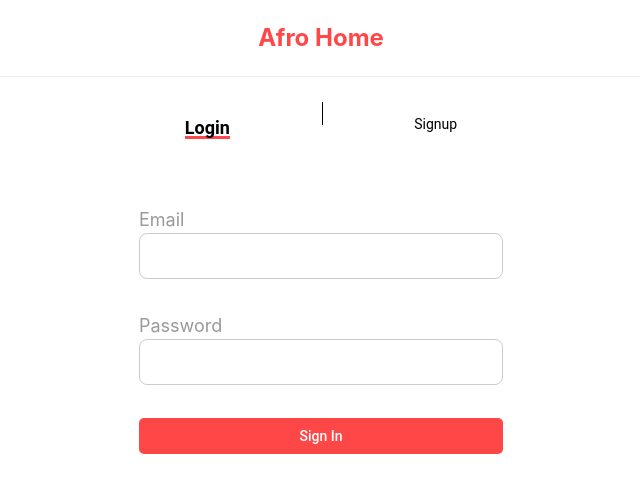
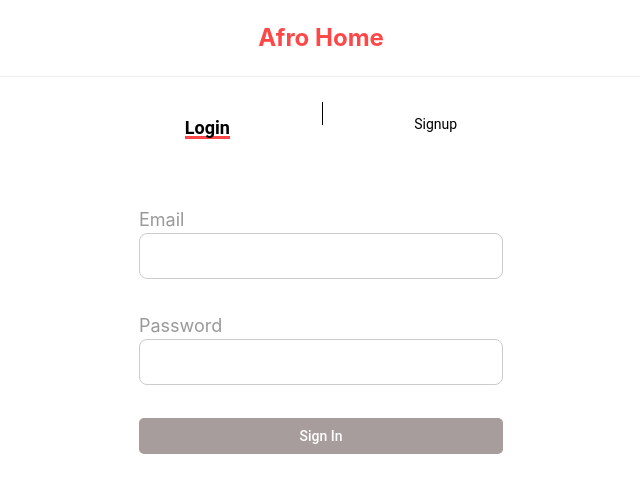
Before and after one commit to marckender/Trabalho_de_Conclusao_de_Curso, a React (Vite) app in the folder Project/front-end/: page /login in a window 1280 px wide. Shown: the top 492 px of the page, without its empty margins (319-959 px from the left). Built offline with nearby package versions, Linux system fonts and the light colour scheme.

Commit message:
feat: login and sign up ok

```diff
--- a/Project/front-end/src/components/UI/atoms/BaseButton/index.tsx
+++ b/Project/front-end/src/components/UI/atoms/BaseButton/index.tsx
@@ -9,9 +9,10 @@ interface ButtonProps {
   background?: string
   width?: number | string;
   disabled?: boolean;
+  loading?:boolean
 }
 
-const BaseButton = ({ disabled, label, onClick, size = "medium", color="ffffff", background = "#0000", width }: ButtonProps) => {
+const BaseButton = ({ loading,disabled, label, onClick, size = "medium", color="ffffff", background = "#0000", width }: ButtonProps) => {
   const buttonSize = size === "small" ? "btn-small" : size === "large" ? "btn-large" : "";
 
   const buttonStyle = {
@@ -21,8 +22,8 @@ const BaseButton = ({ disabled, label, onClick, size = "medium", color="ffffff",
   };
 
   return (
-    <button disabled={disabled} className={`base_button ${buttonSize}`} style={buttonStyle} onClick={onClick}>
-      {label}
+    <button disabled={disabled || loading} className={`base_button ${buttonSize}`} style={buttonStyle} onClick={onClick}>
+      {loading ? 'loading ...': label}
     </button>
   );
 };
--- a/Project/front-end/src/components/UI/atoms/BaseButton/styles.scss
+++ b/Project/front-end/src/components/UI/atoms/BaseButton/styles.scss
@@ -26,4 +26,12 @@
         font-size: 20px;
         padding: 20px 40px;
     }
+    &:disabled{
+        background-color: rgb(168, 157, 157)!important;
+
+        &:hover{
+            opacity: unset;
+            cursor:none;
+        }
+    }
 }
--- a/Project/front-end/src/components/template/Login/FormLogin.tsx
+++ b/Project/front-end/src/components/template/Login/FormLogin.tsx
@@ -2,22 +2,23 @@ import React, { useState } from 'react'
 import BaseInput from '../../UI/atoms/BaseInput';
 import BaseButton from '../../UI/atoms/BaseButton';
 import './styles.scss'
+import { useAuthContext } from '../../../contexts/useAuthContet';
 
 export const FormLogin = () => {
-
     const [email, setEmail] = useState<string>("");
     const [password, setPassword] = useState<string>("");
+    const {signIn, loading} = useAuthContext();
 
     const handleSubmit = (event: React.FormEvent) => {
       event.preventDefault();
-    //   signIn(email, password);
+      signIn({email, password});
     };
 
   return (
     <form action="" onSubmit={handleSubmit}> <br />
         <BaseInput label="Email" type='text' value={email} onChange={e =>setEmail(e)} />
         <BaseInput label="Password" type='password' value={password} onChange={e =>setPassword(e)} />
-        <BaseButton label='Sign In' background='#ff4747' width={100}/>
+        <BaseButton disabled={loading || !email || !password} loading={loading} label='Sign In' background='#ff4747' width={100} onClick={handleSubmit}/>
 
             <br />
         {/*<Link to="/passwordreset" className="back-link"><small>Ou bliye ModPas ou? </small></Link> */}
--- a/Project/front-end/src/components/template/Login/FormSignup.tsx
+++ b/Project/front-end/src/components/template/Login/FormSignup.tsx
@@ -4,7 +4,7 @@ import BaseButton from '../../UI/atoms/BaseButton';
 import { useAuthContext } from '../../../contexts/useAuthContet';
 
 export const FormSignUp = () => {
-const { signUp } = useAuthContext()
+const { signUp, loading } = useAuthContext()
 
   const [name, setName] = useState<string>("");
   const [email, setEmail] = useState<string>("");
@@ -20,7 +20,8 @@ const { signUp } = useAuthContext()
         <BaseInput label="Nom" type='text' value={name} onChange={e =>setName(e)} />
         <BaseInput label="Email" type='text' value={email} onChange={e =>setEmail(e)} />
         <BaseInput label="Password" type='password' value={password} onChange={e =>setPassword(e)} />
-        <BaseButton label='Sign Up' background='#ff4747' width={100} onClick={handleSubmit}/>
+        <BaseButton
+          disabled={loading || !name || !email || !password} loading={loading} label='Sign Up' background='#ff4747' width={100} onClick={handleSubmit}/>
 
 
         {/* <CustomButton
--- a/Project/front-end/src/contexts/useAuthContet.tsx
+++ b/Project/front-end/src/contexts/useAuthContet.tsx
@@ -1,60 +1,95 @@
 import { createContext, useContext, useState } from "react";
-// import { Navigate, redirect, useLocation, useNavigate } from "react-router-dom";
+import { useLocation, useNavigate } from "react-router-dom";
 import { afroHomeApi } from "../services/apiRequest";
 import { useToast } from "./useToast";
 
 
-interface signUpBodyInterface {
-    name: string;
+
+interface authInterface {
+  name?: string;
   email: string;
-    password: string;
+  password:string;
 }
-  // interface UserData {
-  //   id: string | number;
-  //   name: string;
-  //   email: string;
-  //   role?: string;
-  // }
+  interface UserData extends authInterface {
+    id: string | number;
+  }
 
-  // interface AuthState {
-  //   token: string;
-  //   user: UserData;
-  // }
+  interface AuthState {
+    token: string;
+    user: UserData;
+  }
 
 interface AuthContextValue {
-    // loading: boolean
-    signUp: (data: signUpBodyInterface) => void;
-    // signIn: (email: string, password: string,) => void;
+    loading: boolean;
+    signUp: (data: authInterface) => void;
+    signIn: (data:authInterface) => void;
     // logout: () => void;
-    // user: UserData;
-    // token: string
+    user: UserData;
+    token: string
 }
 
 const AuthContext = createContext<AuthContextValue>({} as AuthContextValue);
 
+export function AuthProvider({ children }: { children: React.ReactNode }) {
+  const [loading, setLoading] = useState<boolean>(false);
+  const {successToast, errorToast}= useToast();
+  const location = useLocation();
+  const navigate = useNavigate();
 
-export function AuthProvider({ children }: { children: React.ReactNode }) {
-  // const [loading, setLoading] = useState<boolean>(false);
-  const {successToast, errorToast}= useToast();
+  const [data, setData] = useState<AuthState>(() => {
+    const token = localStorage.getItem('@afroHome:token');
+    const user =localStorage.getItem('@afroHome:user');
+    if(token && user) {
+      return {
+        token,
+        user: JSON.parse(user)
+      }
+    }
+    return {} as AuthState;
 
-    const signUp = async (data: signUpBodyInterface) => {
-        // setLoading(true)
+  })
+
+    const signUp = async (data: authInterface) => {
+      setLoading(true)
       try {
-          const response = await afroHomeApi.post("/users", data)
+        const response = await afroHomeApi.post("/users", data);
         console.log(response)
-          successToast(response.data.message)
-          window.location.reload()
+        successToast(response.data.message);
+        window.location.reload();
         // eslint-disable-next-line @typescript-eslint/no-explicit-any
       } catch (error: any) {
-          const message: string = error.response.data.error
+        const message: string = error.response.data.error;
         errorToast(message)
       } finally{
-          //   setLoading(false)
+          setLoading(false)
+      }
+    }
+
+    const signIn = async(data : authInterface) => {
+      setLoading(true)
+      try {
+        const response = await afroHomeApi.post("/auth/login", data)
+        const {user, access_token} = response.data;
+
+        localStorage.setItem('@afroHome:token', access_token);
+        localStorage.setItem('@afroHome:user', JSON.stringify(user));
+        navigate(location.state || '/');
+        setData({
+          user : user,
+          token: access_token
+        });
+      // eslint-disable-next-line @typescript-eslint/no-explicit-any
+      } catch (error: any) {
+        console.log(error)
+        const message: string = error?.response?.data?.error
+        errorToast(message)
+      } finally{
+        setLoading(false)
       }
     }
 
     return (
-    <AuthContext.Provider value={{signUp}}>
+      <AuthContext.Provider value={{signUp, signIn, user: data.user, token: data.token, loading}}>
           {children}
       </AuthContext.Provider>
     );
```
Lines whose indentation alone changed are shown as unchanged.
